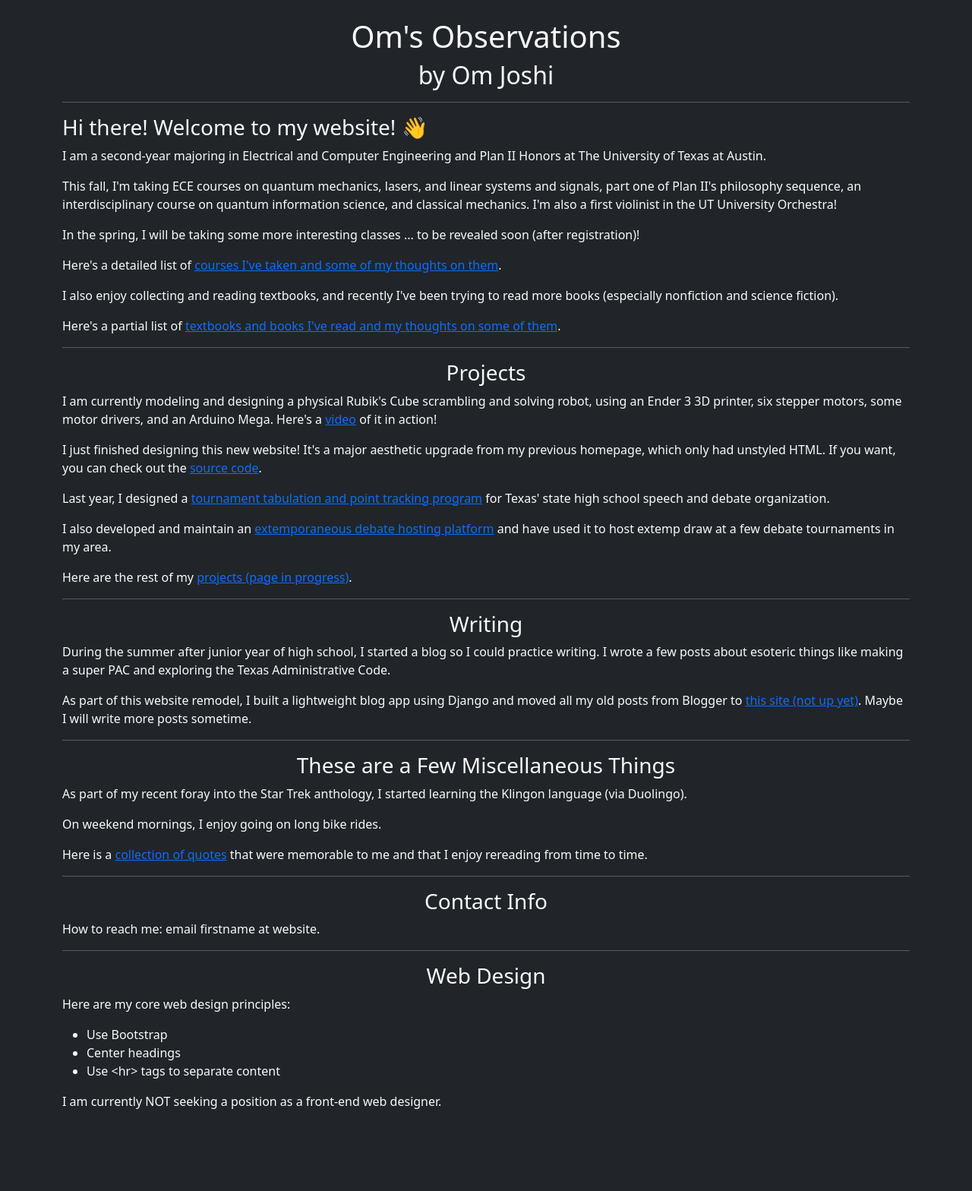
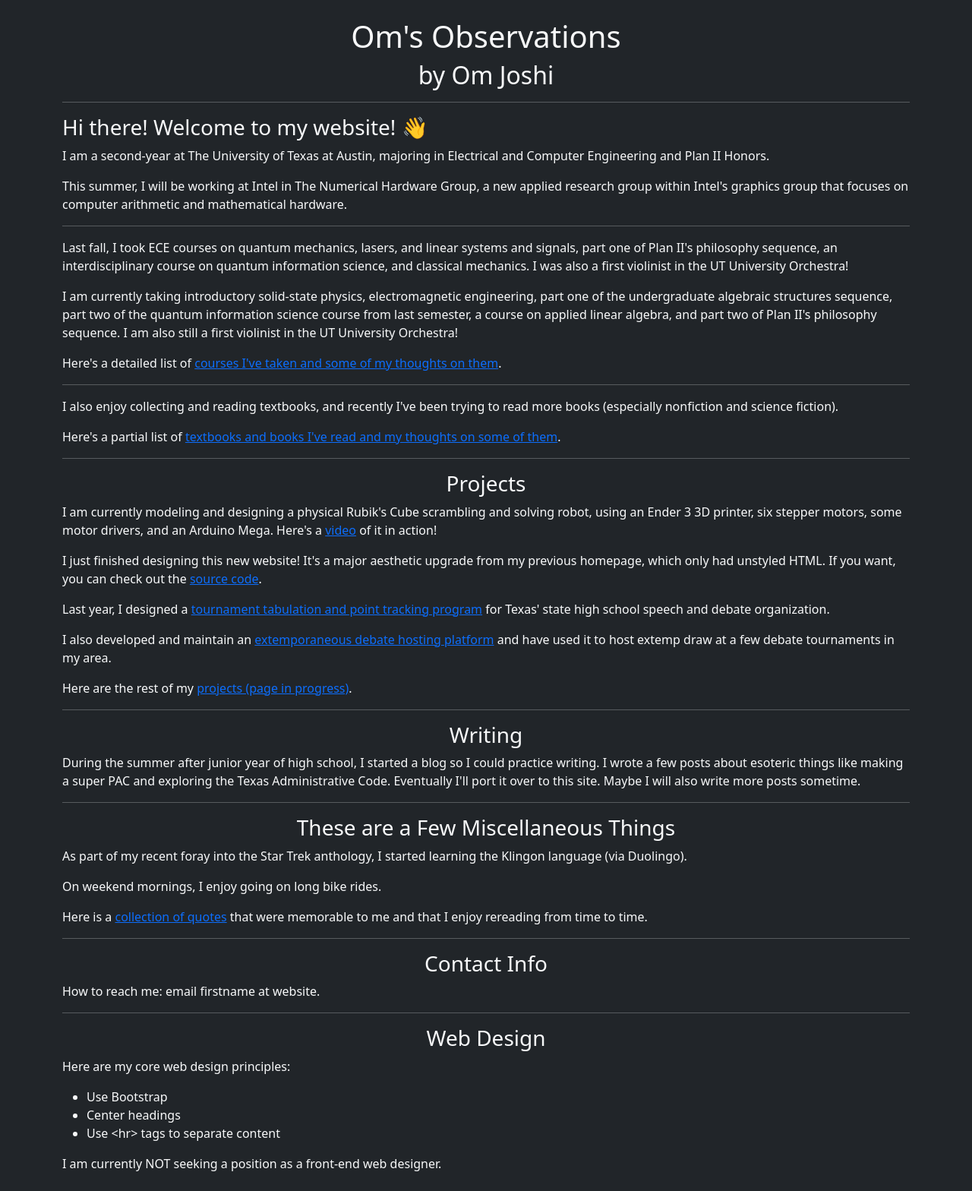
Before and after one commit to omajoshi/omajoshi.com, a Django app: page / in a window 1280 px wide. Shown: the part 56-1624 px from the top of the page at 76% size. Before the commit the page ends 1516 px from the top, so only its background shows below. Run offline with Django 3.2, Linux system fonts and the light colour scheme.

Commit message:
updated some things

```diff
--- a/homepage/templates/homepage/book_list.html
+++ b/homepage/templates/homepage/book_list.html
@@ -3,7 +3,7 @@
 Books
 {% endblock %}
 {% block content %}
-<p>I enjoy collecting and reading/skimming textbooks. Sometimes it's to prepare for a course, and other times it's to learn more about an intriguing subject. More recently, I solve the problems at the end of each chapter. I usually don't understand everything, but each time I (re)read a book I gain some new insight, and that's all I really need.</p>
+<p>I enjoy collecting and reading textbooks. Sometimes it's to prepare for a course, and other times it's to learn more about an intriguing subject. More recently, I solve the problems at the end of each chapter. I usually don't understand everything, but each time I (re)read a book I gain some new insight, and that's all I really need.</p>
 
 <p>Two resources that I have found quite helpful for my self-study are the <a href="https://www.ocf.berkeley.edu/~abhishek/chicmath.htm">Chicago undergraduate mathematics bibliography</a> and the <a href="https://www.ocf.berkeley.edu/~abhishek/chicphys.htm">Chicago Undergraduate Physics Bibliography</a>.
 
--- a/homepage/templates/homepage/index.html
+++ b/homepage/templates/homepage/index.html
@@ -6,10 +6,13 @@ Om's Observations
 <h2 class="text-center">by Om Joshi</h2>
 <hr>
 <h3>Hi there! Welcome to my website! 👋</h3>
-<p>I am a second-year majoring in Electrical and Computer Engineering and Plan II Honors at The University of Texas at Austin.</p>
-<p>This fall, I'm taking ECE courses on quantum mechanics, lasers, and linear systems and signals, part one of Plan II's philosophy sequence, an interdisciplinary course on quantum information science, and classical mechanics. I'm also a first violinist in the UT University Orchestra!</p>
-<p>In the spring, I will be taking some more interesting classes ... to be revealed soon (after registration)!</p>
+<p>I am a second-year at The University of Texas at Austin, majoring in Electrical and Computer Engineering and Plan II Honors.</p>
+<p>This summer, I will be working at Intel in The Numerical Hardware Group, a new applied research group within Intel's graphics group that focuses on computer arithmetic and mathematical hardware.</p>
+<hr>
+<p>Last fall, I took ECE courses on quantum mechanics, lasers, and linear systems and signals, part one of Plan II's philosophy sequence, an interdisciplinary course on quantum information science, and classical mechanics. I was also a first violinist in the UT University Orchestra!</p>
+<p>I am currently taking introductory solid-state physics, electromagnetic engineering, part one of the undergraduate algebraic structures sequence, part two of the quantum information science course from last semester, a course on applied linear algebra, and part two of Plan II's philosophy sequence. I am also still a first violinist in the UT University Orchestra!</p>
 <p>Here's a detailed list of <a href="{% url 'homepage:course_list' %}">courses I've taken and some of my thoughts on them</a>.</p>
+<hr>
 <p>I also enjoy collecting and reading textbooks, and recently I've been trying to read more books (especially nonfiction and science fiction).</p>
 <p>Here's a partial list of <a href="{% url 'homepage:book_list' %}">textbooks and books I've read and my thoughts on some of them</a>.
 <hr>
@@ -21,8 +24,7 @@ Om's Observations
 <p>Here are the rest of my <a href="{% url 'projects:project_list' %}">projects (page in progress)</a>.</p>
 <hr>
 <h3 class="text-center">Writing</h3>
-<p>During the summer after junior year of high school, I started a blog so I could practice writing. I wrote a few posts about esoteric things like making a super PAC and exploring the Texas Administrative Code.</p>
-<p>As part of this website remodel, I built a lightweight blog app using Django and moved all my old posts from Blogger to <a href="">this site (not up yet)</a>. Maybe I will write more posts sometime.</p>
+<p>During the summer after junior year of high school, I started a blog so I could practice writing. I wrote a few posts about esoteric things like making a super PAC and exploring the Texas Administrative Code. Eventually I'll port it over to this site. Maybe I will also write more posts sometime.</p>
 <hr>
 <h3 class="text-center">These are a Few Miscellaneous Things</h3>
 <p>As part of my recent foray into the Star Trek anthology, I started learning the Klingon language (via Duolingo).</p>
--- a/projects/models.py
+++ b/projects/models.py
@@ -8,8 +8,8 @@ class Project(models.Model):
     start_date = models.DateField()
     end_date = models.DateField(null=True, blank=True)
     in_progress = models.BooleanField()
-    blogpost = models.ForeignKey('blog.Post', on_delete=models.CASCADE)
-    link = models.URLField()
+    blogpost = models.ForeignKey('blog.Post', on_delete=models.CASCADE, null=True, blank=True)
+    link = models.URLField(null=True, blank=True)
 
     def __str__(self):
         return self.title
@@ -19,4 +19,4 @@ class Project(models.Model):
 
 class Image(models.Model):
     # image = models.ImageField()
-    project = models.ForeignKey('Project', on_delete=models.CASCADE)
+    project = models.ForeignKey('Project', on_delete=models.CASCADE, null=True, blank=True)
```
Also changed, not shown: projects/migrations/0003_auto_20220506_2325.py (added), projects/migrations/0004_alter_image_project.py (added).
